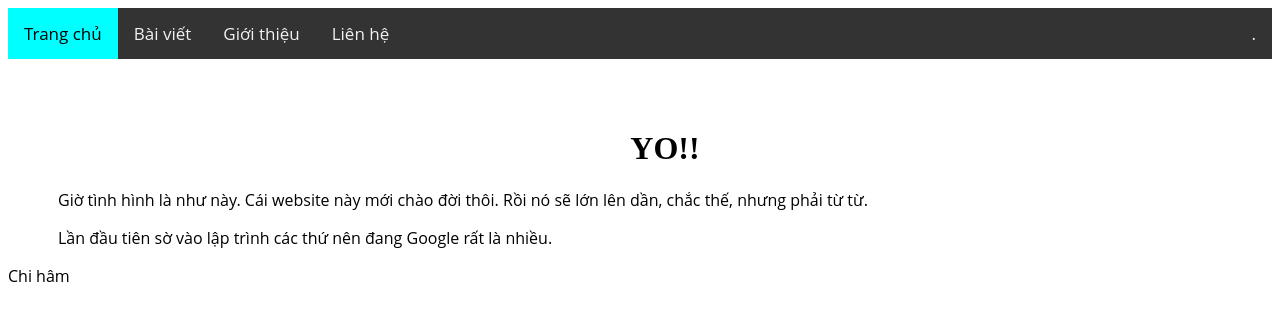
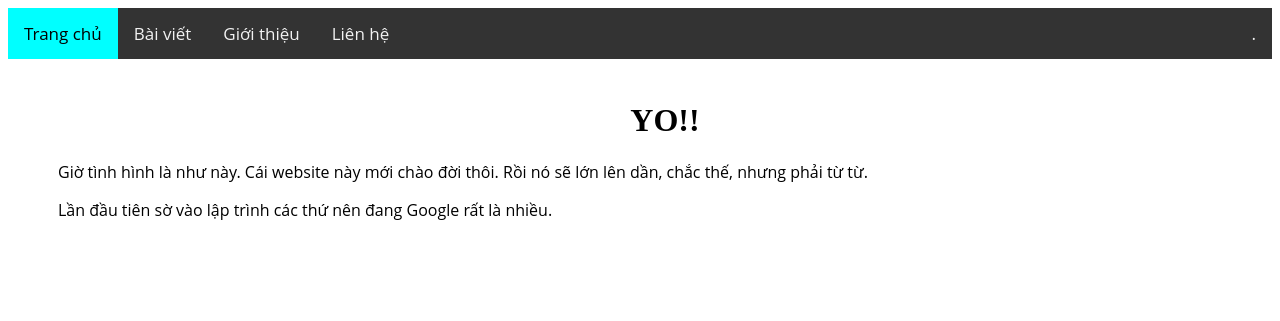
Before and after one commit to consoicongnghe/consoicongnghe.github.io, a Jekyll site: the page index.html, which Jekyll copies as it is, in a window 1280 px wide. Shown: the top 321 px of the page. Built offline with Jekyll 4.4.1, drawn with Linux system fonts in a browser that asks for light colours.

Commit message:
Update index.html

```diff
--- a/index.html
+++ b/index.html
@@ -3,7 +3,7 @@
 	<head>
 		<title>consoicongnghe | Trang chủ</title>
 		<link rel="icon" type="image/x-icon" href="/assets/images/favicon.ico">
-		<link rel="stylesheet" href="/assets/css/fontawesome.min.css">
+		<link rel="stylesheet" href="https://cdnjs.cloudflare.com/ajax/libs/font-awesome/4.7.0/css/font-awesome.min.css">
 		<link rel="stylesheet" href="/assets/css/styles.css">
 		<meta charset="UTF-8">
 		<meta name="viewport" content="width=device-width, initial-scale=1">
@@ -42,7 +42,6 @@
 			<p>Giờ tình hình là như này. Cái website này mới chào đời thôi. Rồi nó sẽ lớn lên dần, chắc thế, nhưng phải từ từ.</p>
 			<p>Lần đầu tiên sờ vào lập trình các thứ nên đang Google rất là nhiều.</p>
 		</div>
-		<p>Chi hâm</p>
 		<i class="fa fa-sun"></i>
 	</body>
 </html>
```
